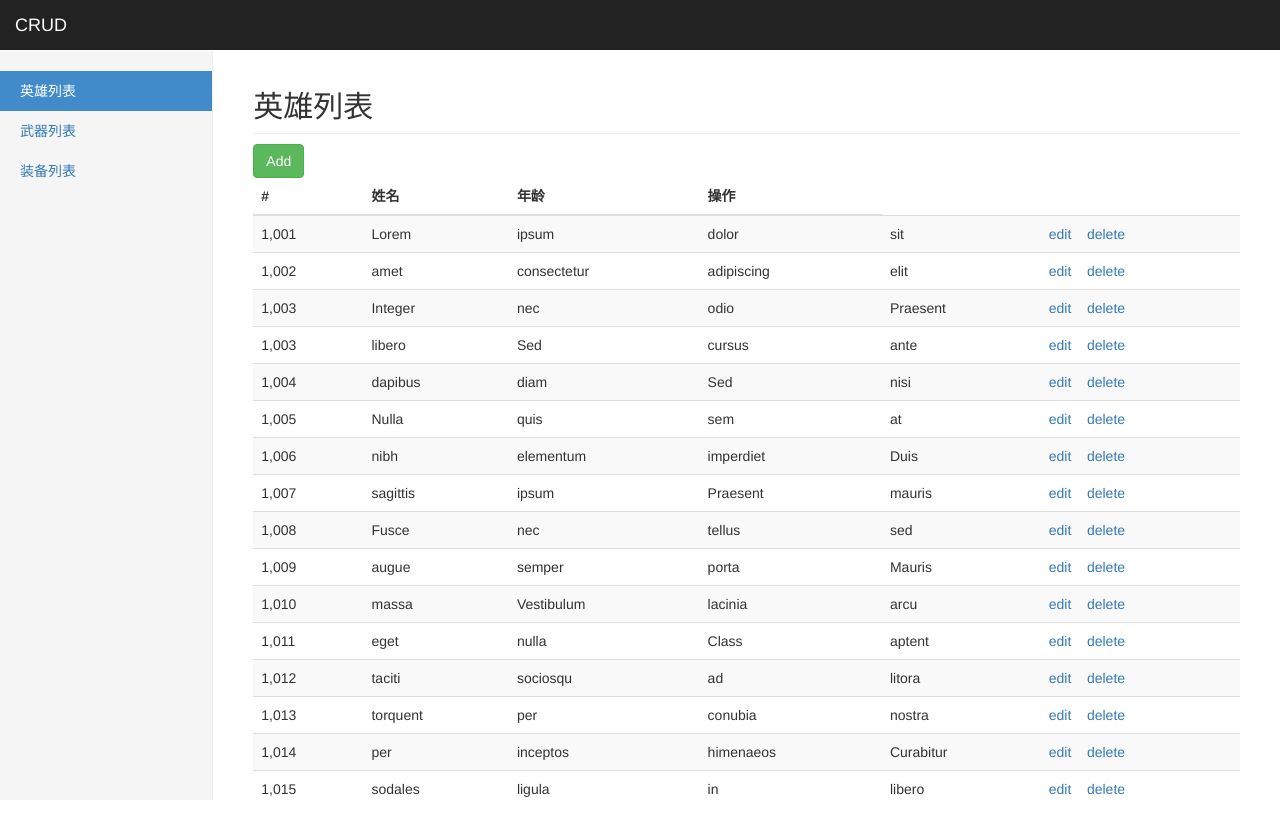
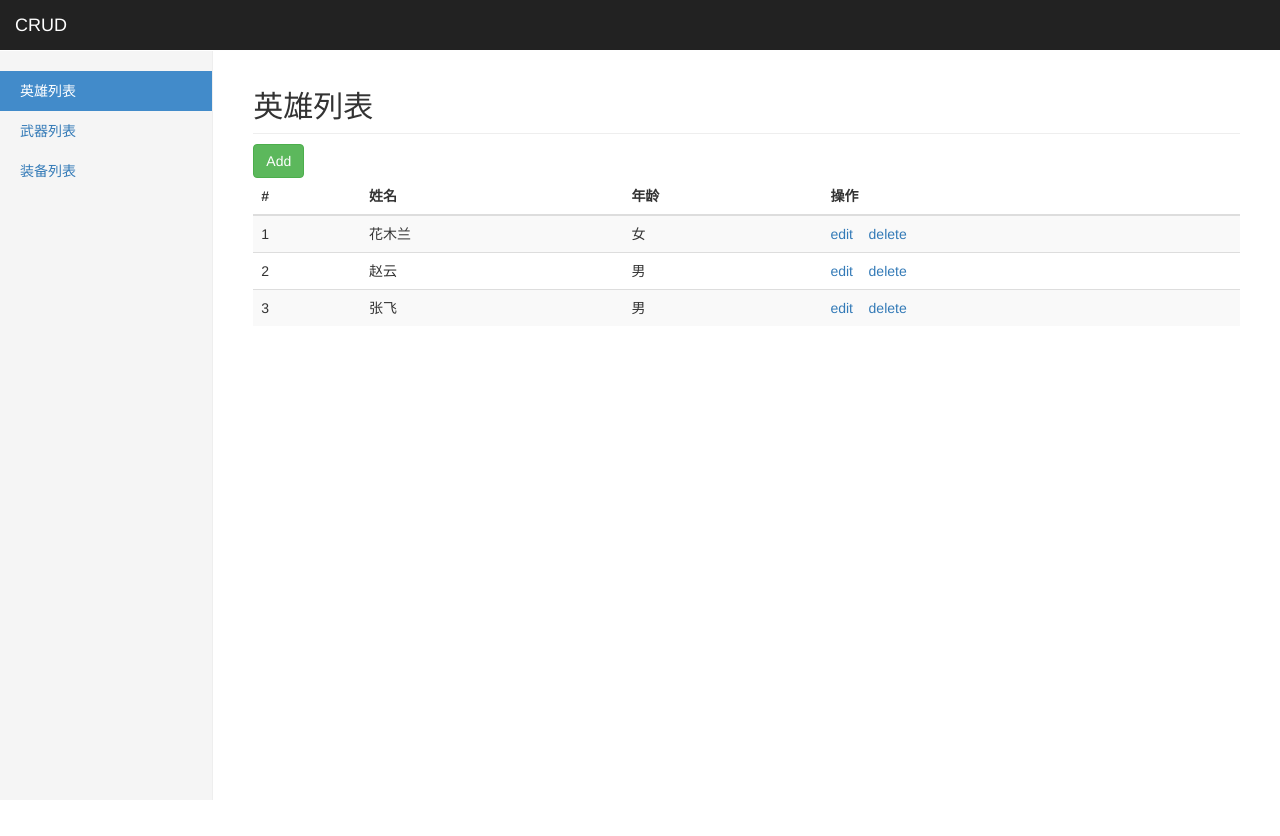
Before and after one commit to Comelia/heroes-1, a Vue app: page /#/hero in a window 1280 px wide. Shown: the top 836 px of the page. After the commit the page ends 800 px from the top, so only its background shows below. Built offline with nearby package versions, Linux system fonts and the light colour scheme; data requests are answered from the project's data file.

Commit message:
英雄列表 数据请求

```diff
--- a/package.json
+++ b/package.json
@@ -8,6 +8,7 @@
     "lint": "vue-cli-service lint"
   },
   "dependencies": {
+    "axios": "^0.19.0",
     "bootstrap": "^3.3.7",
     "core-js": "^2.6.5",
     "vue": "^2.6.10",
--- a/src/main.js
+++ b/src/main.js
@@ -8,6 +8,11 @@ import App from './App.vue'
 
 import router from './router.js'
 
+import axios from 'axios'
+// 配置axios的基地址, 调用请求方法的时候get(url),会自动把请求方法的路径拼接到及地址后面
+axios.defaults.baseURL = 'http://localhost:3000'
+// 让所有 Vue实例都具有一个属性axios , 给Vue构造函数的原型增加成员
+Vue.prototype.axios = axios
 
 Vue.config.productionTip = false
 
--- a/src/views/hero/HeroList.vue
+++ b/src/views/hero/HeroList.vue
@@ -13,192 +13,10 @@
               </tr>
             </thead>
             <tbody>
-              <tr>
-                <td>1,001</td>
-                <td>Lorem</td>
-                <td>ipsum</td>
-                <td>dolor</td>
-                <td>sit</td>
-                <td>
-                  <a href="edit.html">edit</a>
-                  &nbsp;&nbsp;
-                  <a href="javascript:window.confirm('Are you sure?')">delete</a>
-                </td>
-              </tr>
-              <tr>
-                <td>1,002</td>
-                <td>amet</td>
-                <td>consectetur</td>
-                <td>adipiscing</td>
-                <td>elit</td>
-                <td>
-                  <a href="edit.html">edit</a>
-                  &nbsp;&nbsp;
-                  <a href="javascript:window.confirm('Are you sure?')">delete</a>
-                </td>
-              </tr>
-              <tr>
-                <td>1,003</td>
-                <td>Integer</td>
-                <td>nec</td>
-                <td>odio</td>
-                <td>Praesent</td>
-                <td>
-                  <a href="edit.html">edit</a>
-                  &nbsp;&nbsp;
-                  <a href="javascript:window.confirm('Are you sure?')">delete</a>
-                </td>
-              </tr>
-              <tr>
-                <td>1,003</td>
-                <td>libero</td>
-                <td>Sed</td>
-                <td>cursus</td>
-                <td>ante</td>
-                <td>
-                  <a href="edit.html">edit</a>
-                  &nbsp;&nbsp;
-                  <a href="javascript:window.confirm('Are you sure?')">delete</a>
-                </td>
-              </tr>
-              <tr>
-                <td>1,004</td>
-                <td>dapibus</td>
-                <td>diam</td>
-                <td>Sed</td>
-                <td>nisi</td>
-                <td>
-                  <a href="edit.html">edit</a>
-                  &nbsp;&nbsp;
-                  <a href="javascript:window.confirm('Are you sure?')">delete</a>
-                </td>
-              </tr>
-              <tr>
-                <td>1,005</td>
-                <td>Nulla</td>
-                <td>quis</td>
-                <td>sem</td>
-                <td>at</td>
-                <td>
-                  <a href="edit.html">edit</a>
-                  &nbsp;&nbsp;
-                  <a href="javascript:window.confirm('Are you sure?')">delete</a>
-                </td>
-              </tr>
-              <tr>
-                <td>1,006</td>
-                <td>nibh</td>
-                <td>elementum</td>
-                <td>imperdiet</td>
-                <td>Duis</td>
-                <td>
-                  <a href="edit.html">edit</a>
-                  &nbsp;&nbsp;
-                  <a href="javascript:window.confirm('Are you sure?')">delete</a>
-                </td>
-              </tr>
-              <tr>
-                <td>1,007</td>
-                <td>sagittis</td>
-                <td>ipsum</td>
-                <td>Praesent</td>
-                <td>mauris</td>
-                <td>
-                  <a href="edit.html">edit</a>
-                  &nbsp;&nbsp;
-                  <a href="javascript:window.confirm('Are you sure?')">delete</a>
-                </td>
-              </tr>
-              <tr>
-                <td>1,008</td>
-                <td>Fusce</td>
-                <td>nec</td>
-                <td>tellus</td>
-                <td>sed</td>
-                <td>
-                  <a href="edit.html">edit</a>
-                  &nbsp;&nbsp;
-                  <a href="javascript:window.confirm('Are you sure?')">delete</a>
-                </td>
-              </tr>
-              <tr>
-                <td>1,009</td>
-                <td>augue</td>
-                <td>semper</td>
-                <td>porta</td>
-                <td>Mauris</td>
-                <td>
-                  <a href="edit.html">edit</a>
-                  &nbsp;&nbsp;
-                  <a href="javascript:window.confirm('Are you sure?')">delete</a>
-                </td>
-              </tr>
-              <tr>
-                <td>1,010</td>
-                <td>massa</td>
-                <td>Vestibulum</td>
-                <td>lacinia</td>
-                <td>arcu</td>
-                <td>
-                  <a href="edit.html">edit</a>
-                  &nbsp;&nbsp;
-                  <a href="javascript:window.confirm('Are you sure?')">delete</a>
-                </td>
-              </tr>
-              <tr>
-                <td>1,011</td>
-                <td>eget</td>
-                <td>nulla</td>
-                <td>Class</td>
-                <td>aptent</td>
-                <td>
-                  <a href="edit.html">edit</a>
-                  &nbsp;&nbsp;
-                  <a href="javascript:window.confirm('Are you sure?')">delete</a>
-                </td>
-              </tr>
-              <tr>
-                <td>1,012</td>
-                <td>taciti</td>
-                <td>sociosqu</td>
-                <td>ad</td>
-                <td>litora</td>
-                <td>
-                  <a href="edit.html">edit</a>
-                  &nbsp;&nbsp;
-                  <a href="javascript:window.confirm('Are you sure?')">delete</a>
-                </td>
-              </tr>
-              <tr>
-                <td>1,013</td>
-                <td>torquent</td>
-                <td>per</td>
-                <td>conubia</td>
-                <td>nostra</td>
-                <td>
-                  <a href="edit.html">edit</a>
-                  &nbsp;&nbsp;
-                  <a href="javascript:window.confirm('Are you sure?')">delete</a>
-                </td>
-              </tr>
-              <tr>
-                <td>1,014</td>
-                <td>per</td>
-                <td>inceptos</td>
-                <td>himenaeos</td>
-                <td>Curabitur</td>
-                <td>
-                  <a href="edit.html">edit</a>
-                  &nbsp;&nbsp;
-                  <a href="javascript:window.confirm('Are you sure?')">delete</a>
-                </td>
-              </tr>
-              <tr>
-                <td>1,015</td>
-                <td>sodales</td>
-                <td>ligula</td>
-                <td>in</td>
-                <td>libero</td>
+              <tr v-for="(item,index) in list" :key="item.id">
+                <td>{{ index+1 }}</td>
+                <td>{{ item.name }}</td>
+                <td>{{ item.gender }}</td>
                 <td>
                   <a href="edit.html">edit</a>
                   &nbsp;&nbsp;
@@ -213,7 +31,33 @@
 
 <script>
 export default {
-
+  data() {
+    return {
+      list: []
+    }
+  },
+  methods: {
+    getDate() {
+      // 发送ajax请求
+      this.axios
+        .get('/heroes')
+        .then((res) => {
+          console.log(res)
+          const { status, data } = res;
+          if ( status === 200 ) {
+            // 发送请求成功 把数据给到list
+            this.list = data
+          }
+        })
+        .catch((err) => {
+          console.log(err);
+        })
+    }
+  },
+  mounted() {
+    // 页面DOM加载完 发送ajax请求
+    this.getDate()
+  }
 }
 </script>
 
```
Also changed, not shown: 1 other file (tests, documents, lock files or other folders).
